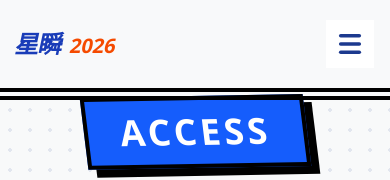
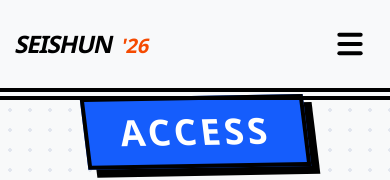
Before and after one commit to gingakouhou/gingafes2026, a Next.js app: page /access in a window 390 px wide. Shown: the top 180 px of the page. Built offline with nearby package versions, Linux system fonts and the light colour scheme.

Commit message:
fix: スマホUIの微調整、謎の黒背景の削除、ヘッダーロゴのスタイリッシュ化

```diff
--- a/src/app/layout.tsx
+++ b/src/app/layout.tsx
@@ -28,7 +28,7 @@ export default function RootLayout({
   return (
     <html lang="ja" className="scroll-smooth">
       <body
-        className={`${geistSans.variable} ${geistMono.variable} flex min-h-screen flex-col bg-slate-950 text-slate-50 antialiased selection:bg-indigo-500/30 selection:text-indigo-200`}
+        className={`${geistSans.variable} ${geistMono.variable} flex min-h-screen flex-col bg-[#f8f9fa] text-slate-900 antialiased selection:bg-blue-600 selection:text-white`}
       >
         <Header />
         <main className="flex-1">{children}</main>
--- a/src/app/page.tsx
+++ b/src/app/page.tsx
@@ -24,7 +24,7 @@ export default async function Home() {
       <div className="fixed top-0 right-0 w-1/2 h-full bg-blue-600/5 -skew-x-12 translate-x-32 pointer-events-none z-0" />
       <div className="fixed bottom-0 left-0 w-1/3 h-2/3 bg-orange-600/5 skew-x-12 -translate-x-16 pointer-events-none z-0" />
 
-      <main className="relative z-10 w-full max-w-6xl px-4 pt-24 pb-8 mx-auto sm:px-6 lg:px-8">
+      <main className="relative z-10 w-full max-w-6xl px-4 pt-32 pb-8 mx-auto sm:px-6 lg:px-8">
 
         {/* --- HERO SECTION --- */}
         <section className="flex flex-col items-center justify-center min-h-[80vh] text-center mb-24 relative px-4">
@@ -41,7 +41,7 @@ export default async function Home() {
             </div>
           </div>
 
-          <div className="animate-brutal-slide [animation-delay:200ms] opacity-0 [animation-fill-mode:forwards] mt-8 bg-blue-600 text-white px-8 py-3 border-4 border-black shadow-[8px_8px_0px_rgba(0,0,0,1)] -skew-x-6 transform rotate-2">
+          <div className="animate-brutal-slide [animation-delay:200ms] opacity-0 [animation-fill-mode:forwards] mt-8 bg-blue-600 text-white p-8 md:px-8 md:py-3 border-4 border-black shadow-[8px_8px_0px_rgba(0,0,0,1)] -skew-x-6 transform rotate-2">
             <p className="text-xl md:text-3xl font-black tracking-widest uppercase">
               Matsumoto Arigasaki High School Festival 2026
             </p>
--- a/src/components/Header.tsx
+++ b/src/components/Header.tsx
@@ -40,8 +40,8 @@ export default function Header() {
             href="/"
             className="flex items-center gap-2 group"
           >
-            <span className="text-2xl font-black tracking-tighter text-blue-800 -skew-x-12 group-hover:text-orange-600 transition-colors">
-              星瞬 <span className="text-orange-600 tracking-normal text-xl ml-1 group-hover:text-blue-800">2026</span>
+            <span className="text-2xl font-black tracking-tighter text-black -skew-x-12 group-hover:text-orange-600 transition-colors uppercase">
+              SEISHUN <span className="text-orange-600 tracking-normal text-xl ml-1 group-hover:text-black">'26</span>
             </span>
           </Link>
 
@@ -62,11 +62,11 @@ export default function Header() {
 
           {/* Mobile Menu Button */}
           <button
-            className="md:hidden p-2 text-blue-900 hover:text-orange-600 border-2 border-transparent hover:border-black hover:shadow-[2px_2px_0px_rgba(0,0,0,1)] transition-all bg-white"
+            className="md:hidden p-4 -m-2 text-black hover:text-orange-600 hover:border-black transition-all bg-transparent"
             onClick={() => setIsMobileMenuOpen(!isMobileMenuOpen)}
             aria-label="Toggle menu"
           >
-            {isMobileMenuOpen ? <X className="h-7 w-7 stroke-[3]" /> : <Menu className="h-7 w-7 stroke-[3]" />}
+            {isMobileMenuOpen ? <X className="h-8 w-8 stroke-[3]" /> : <Menu className="h-8 w-8 stroke-[3]" />}
           </button>
         </div>
       </div>
```
